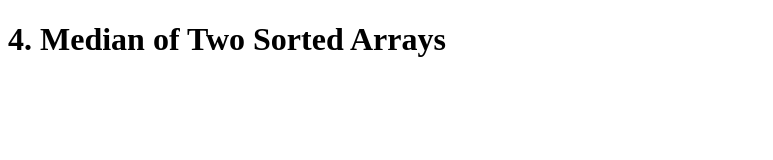
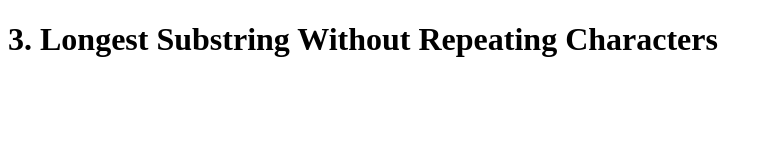
Before and after one commit to abdallahmo12/3.-Longest-Substring-Without-Repeating-Characters, a plain HTML site: page index.html in a window 1280 px wide. Shown: the whole page, without its empty margins (0-773 px from the left). Drawn offline with Linux system fonts and the light colour scheme.

Commit message:
Update index.html

```diff
--- a/index.html
+++ b/index.html
@@ -7,7 +7,7 @@
     <title>Document</title>
 </head>
 <body>
-    <h1>4. Median of Two Sorted Arrays</h1>
+    <h1>3. Longest Substring Without Repeating Characters</h1>
     <div id="result"></div>
     <script src='index.js'></script>
 </body>
```
